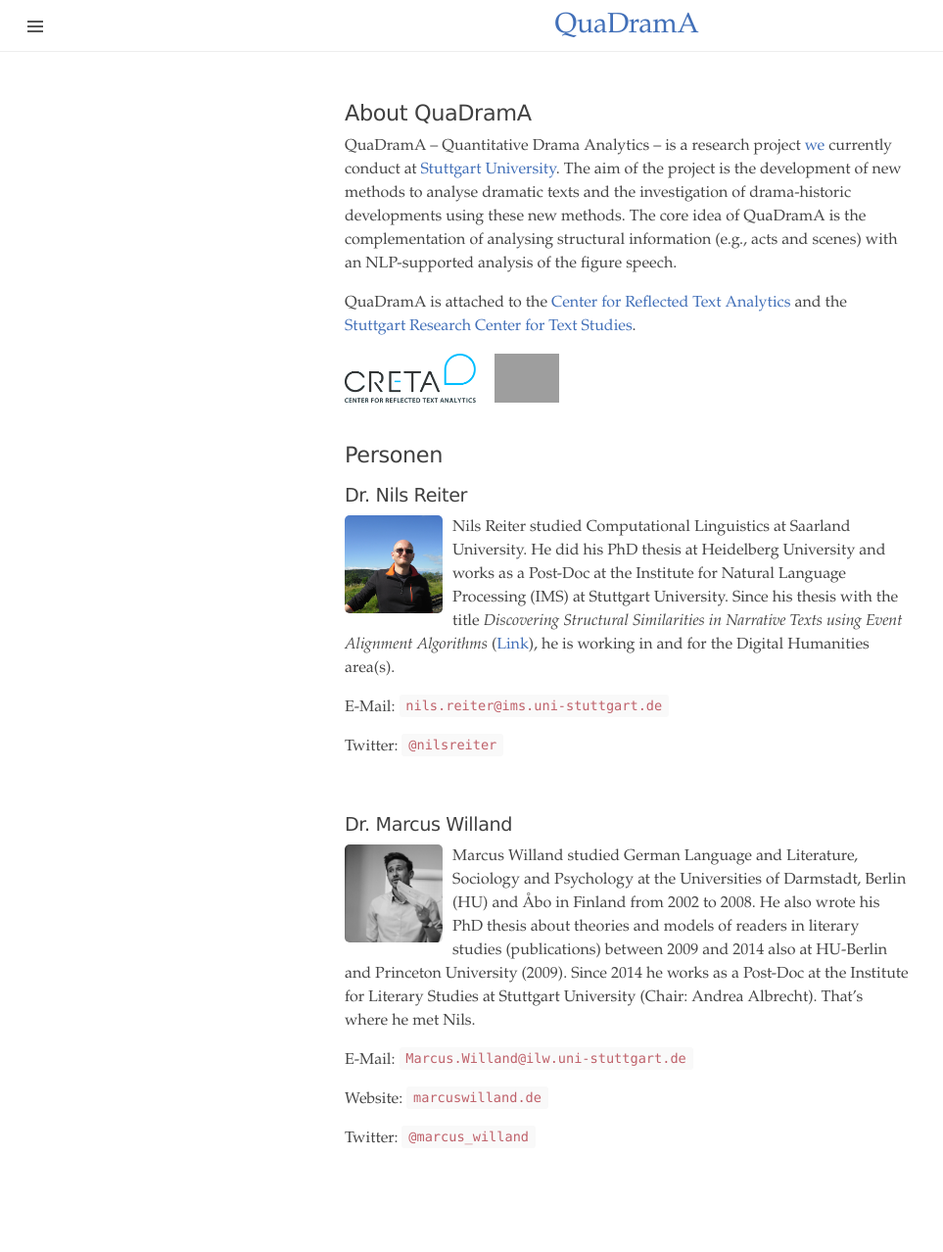
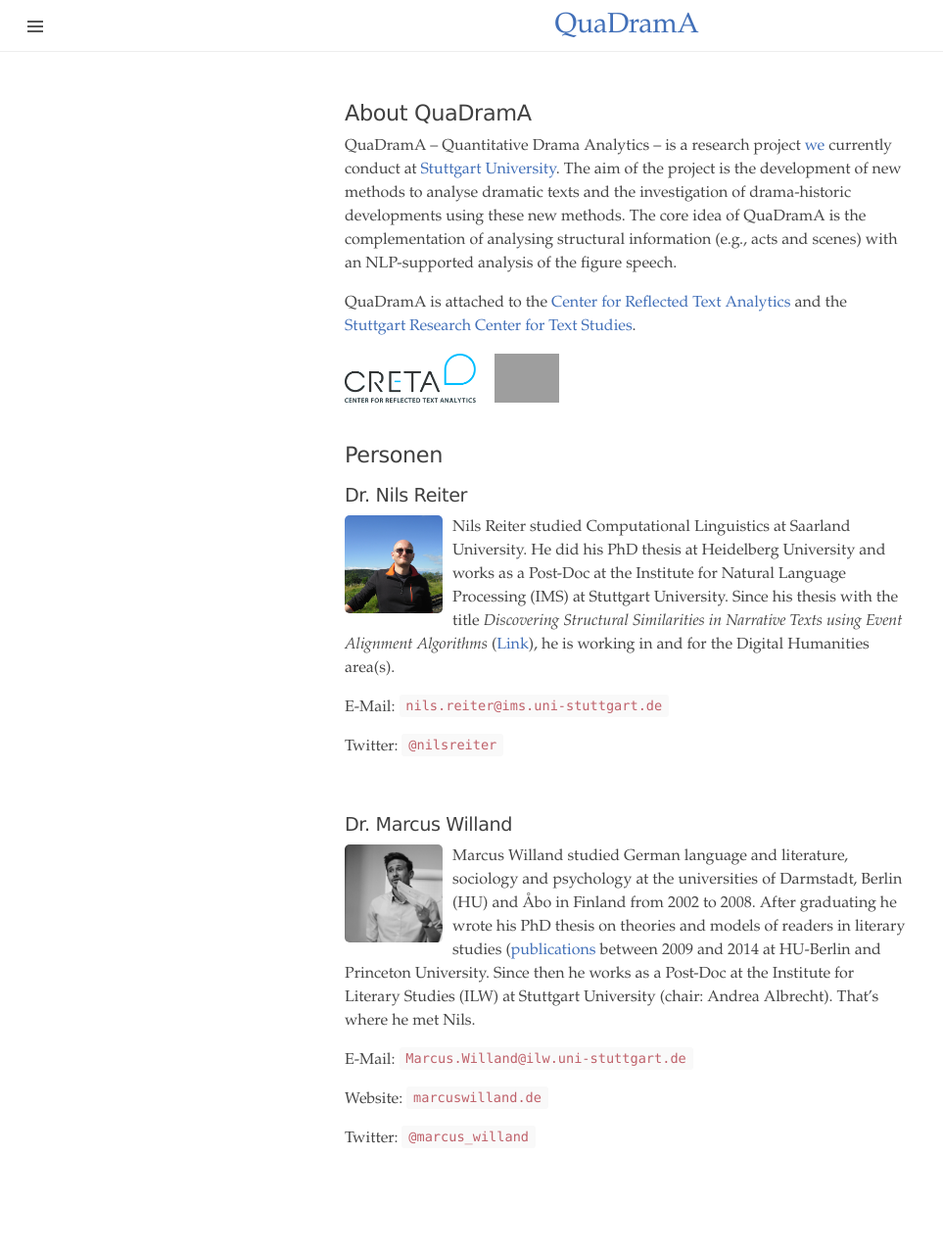
Before and after one commit to quadrama/quadrama.github.io, a Jekyll site: the page built from about.en.md, in a window 1280 px wide. Shown: the whole page at 98% size, without its empty margins (0-963 px from the left). Built offline with Jekyll 4.4.1, drawn with Linux system fonts in a browser that asks for light colours; nearby versions of some CDN libraries; library files that are not in the unit come from our copies; grey boxes are pictures that could not be loaded.

Commit message:
Update about.en.md

```diff
--- a/about.en.md
+++ b/about.en.md
@@ -35,7 +35,7 @@
 ## Dr. Marcus Willand
 <div style="float:left;margin:0px 10px 10px 0px;padding:0;width:100px;height:100px;"><img src="{{ site.url }}/assets/about/Marcus.jpg" alt="Marcus Willand" width="100" height="100"/></div>
 
-Marcus Willand studied German Language and Literature, Sociology and Psychology at the Universities of Darmstadt, Berlin (HU) and Åbo in Finland from 2002 to 2008. He also wrote his PhD thesis about theories and models of readers in literary studies (publications) between 2009 and 2014 also at HU-Berlin and Princeton University (2009). Since 2014 he works as a Post-Doc at the Institute for Literary Studies at Stuttgart University (Chair: Andrea Albrecht). That’s where he met Nils.
+Marcus Willand studied German language and literature, sociology and psychology at the universities of Darmstadt, Berlin (HU) and Åbo in Finland from 2002 to 2008. After graduating he wrote his PhD thesis on theories and models of readers in literary studies ([publications](https://sites.google.com/site/marcuswilland/publikationen) between 2009 and 2014 at HU-Berlin and Princeton University. Since then he works as a Post-Doc at the Institute for Literary Studies (ILW) at Stuttgart University (chair: Andrea Albrecht). That’s where he met Nils.
 
 E-Mail: `Marcus.Willand@ilw.uni-stuttgart.de`
 
```
